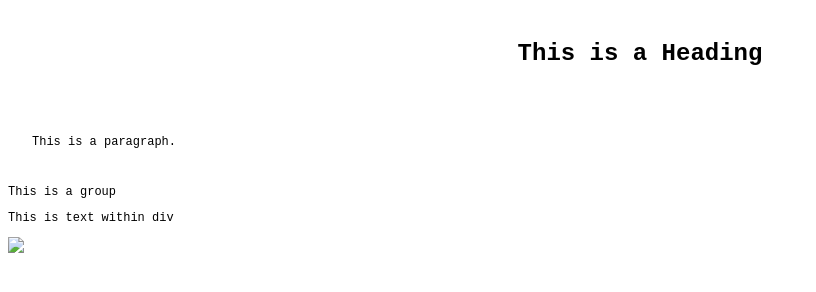
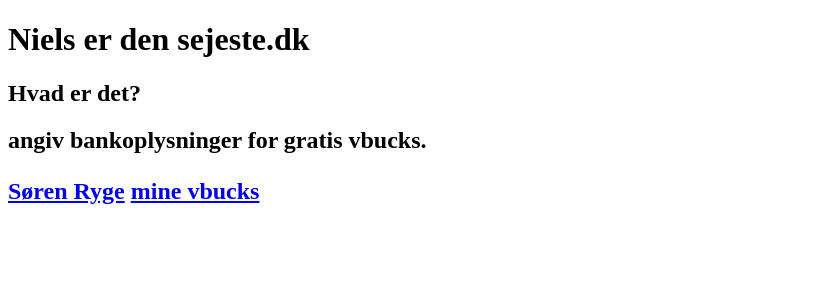
Before and after one commit to nielsbisgaard/HTXbisgaard, a plain HTML site: page index.html in a window 1280 px wide. Shown: the whole page, without its empty margins (0-816 px from the left). Drawn offline with Linux system fonts and the light colour scheme.

Commit message:
hva så cs

```diff
--- a/index.html
+++ b/index.html
@@ -1,27 +1,20 @@
 <!DOCTYPE html>
 <html>
-
+    <meta name="viewport" content="width=device-width, initial-scale=1.0">
+    <link rel="stylesheet" href="css/main.css">
 <head>
-<meta name="viewport" content="width=device-width, initial-scale=1.0" />
-<title>Page Title</title>
-<!-- herunder er links til stylesheets - der kan være mange -->
-<link rel="stylesheet" href="css/styles.css">
-<link rel="stylesheet" href="css/styles1.css">
+<title>nielsersej</title>
 </head>
 
 <body>
-<!-- her starter alle tags i html -->
-<h1 id="head1">This is a Heading</h1>
-<p class="para1">This is a paragraph.</p>
-<div class="leftside">This is a group
-    <p id="divText">This is text within div</p>
-    <img id="research1" src="images/research1.png"/>
-</div>
-<!-- før javascript afslutter du alle tags undtagen body og html -->
-<!-- herunder skriver du links til alle javascript filer, som du skal bruge -->
-<script src="js/main.js"></script>
-<script src="js/main1.js"></script>
 
+<h1>Niels er den sejeste.dk</h1>
+<h2 id="nick">Hvad er det?</h2>
+<h2 class="nikk"
+<p>angiv bankoplysninger for gratis vbucks.</p>
+<nav>
+    <a href="html/side1.html">Søren Ryge</a>
+    <a href="html/side2.html">mine vbucks</a>
+</nav>
 </body>
-
 </html>
```
Also changed, not shown: html/side1.html (added, +26 -0 lines), html/side2.html (added, +14 -0 lines), css/main.css (added), images/Søren Ryge 9.jfif (added), 1 other file.
